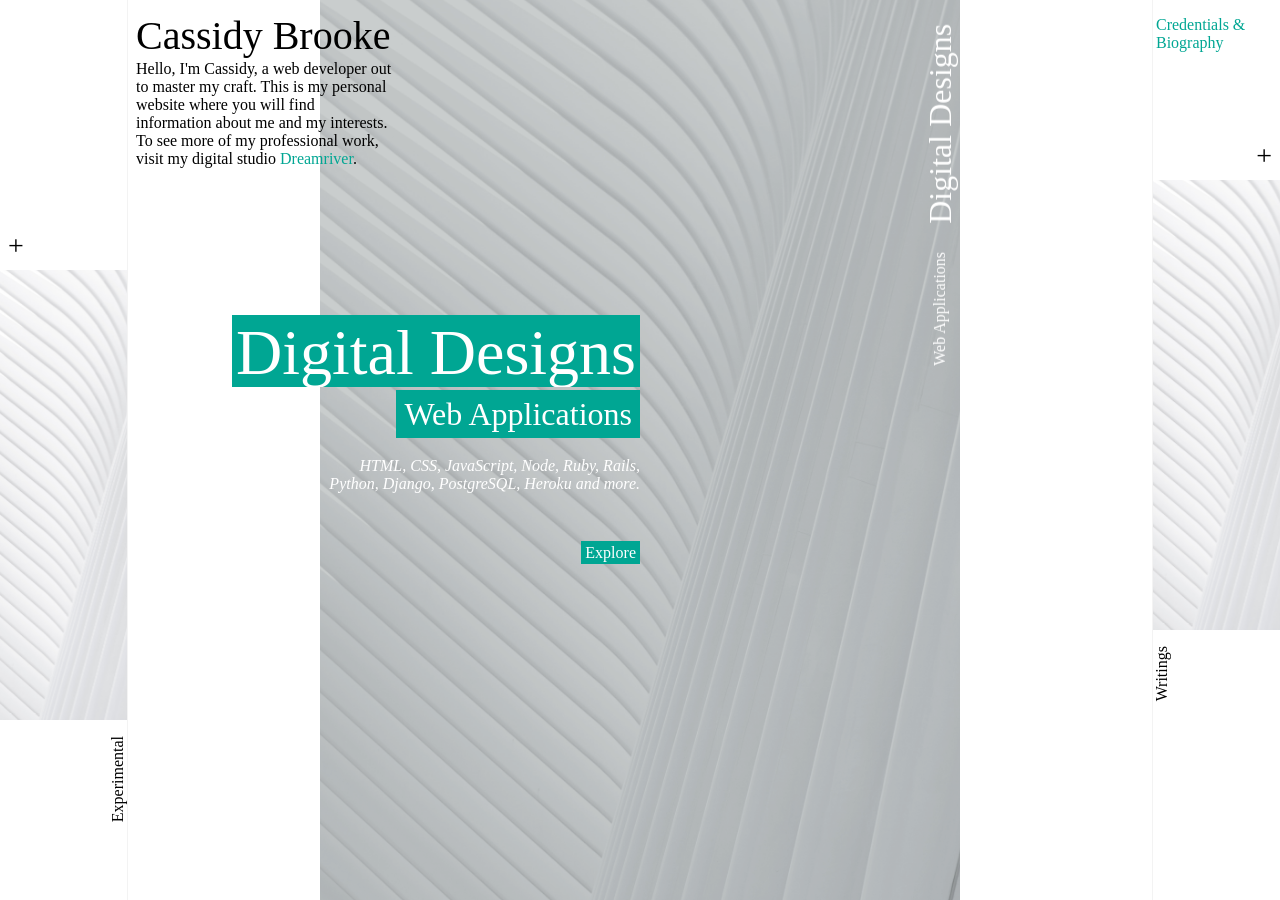
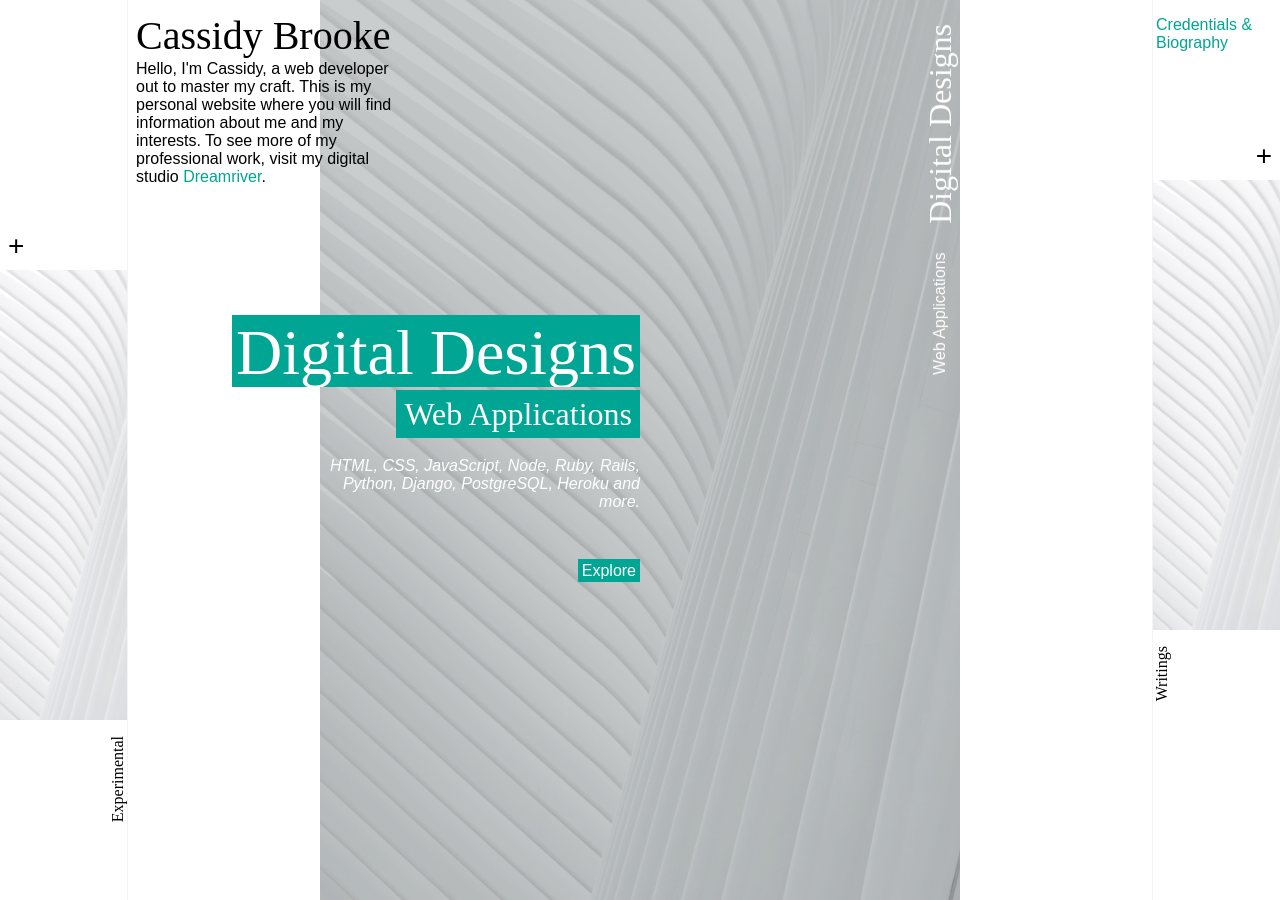
Before and after one commit to cssidy/personal-site, a Jekyll site: the page built from index.html, in a window 1280 px wide. Built offline with Jekyll 4.4.1, drawn with Linux system fonts in a browser that asks for light colours; some web fonts are replaced.

Commit message:
Update base.css

```diff
--- a/assets/css/base.css
+++ b/assets/css/base.css
@@ -18,7 +18,7 @@ body {
 	--color-grid: #f3f3f3;
 	--color-slide-alt: #fff;
 	--color-slide-text-bg: #00a693;
-	font-family: 'Average Sans', serif;
+	font-family: 'Average Sans', sans-serif;
 	/* font-family: Didot, "Didot LT STD", "Bodoni MT", "ltc-bodoni-175",
 	"Hoefler Text", Garamond, "Times New Roman", serif; */
 	min-height: 100vh;
@@ -29,6 +29,10 @@ body {
 	-webkit-font-smoothing: antialiased;
 	-moz-osx-font-smoothing: grayscale;
 	padding-top: 5rem;
+}
+
+h1, h2, h3, h4, h5 {
+	font-family: 'Average', serif;
 }
 
 /* Page Loader */
```
